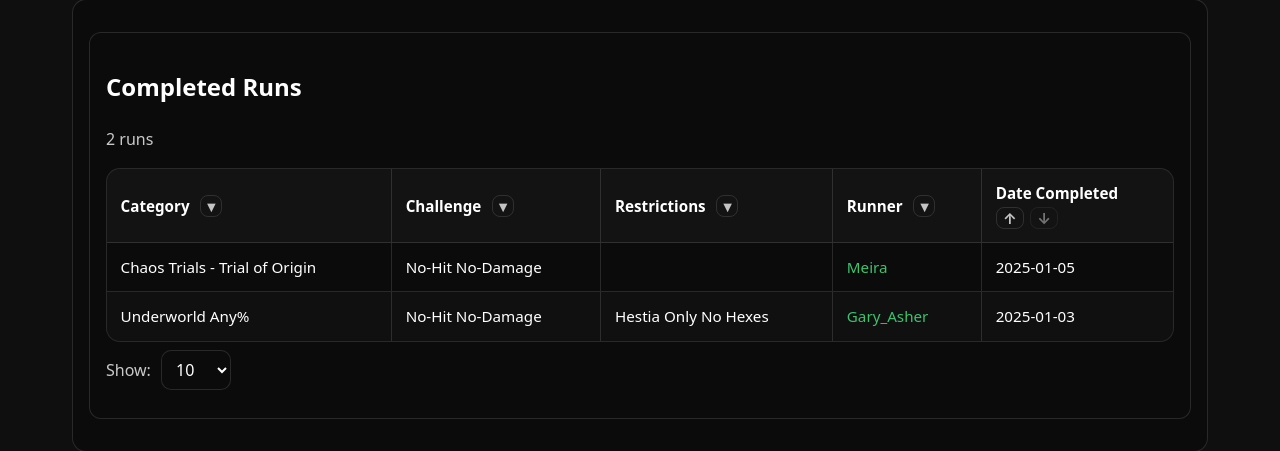
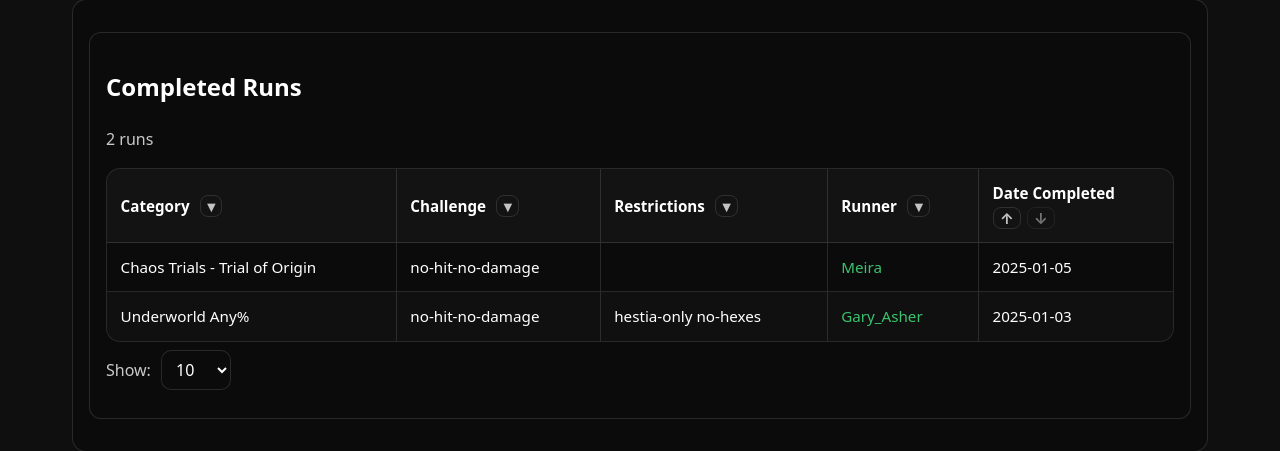
Before and after one commit to GaryAsher/challenge-run-site, a Jekyll site: the page built from games/hades-2/completed-runs.md, in a window 1280 px wide and 900 px high, scrolled down 454 px. Shown: the part 341-792 px from the top of the window. Built offline with Jekyll 4.4.1, drawn with Linux system fonts in a browser that asks for light colours.

Commit message:
update challenges and restrictions to reference their respective ids

```diff
--- a/_layouts/completed-runs.html
+++ b/_layouts/completed-runs.html
@@ -167,15 +167,17 @@
                       <td>{{ run.category | default: "" }}</td>
 
                       <td>
-                        {% if run.challenge %}
-                          <span class="tag">{{ run.challenge }}</span>
+                        {% if run.challenge_id %}
+                          {% assign chmeta = site.data.challenges[run.challenge_id] %}
+                          <span class="tag">{{ chmeta.label | default: run.challenge_id }}</span>
                         {% endif %}
                       </td>
 
                       <td>
-                        {% if run.restrictions and run.restrictions.size > 0 %}
-                          {% for r in run.restrictions %}
-                            <span class="tag">{{ r }}</span>
+                        {% if run.restriction_ids and run.restriction_ids.size > 0 %}
+                          {% for rid in run.restriction_ids %}
+                          {% assign rmeta = site.data.restrictions[rid] %}
+                            <span class="tag">{{ rmeta.label | default: rid }}</span>
                           {% endfor %}
                         {% endif %}
                       </td>
```
